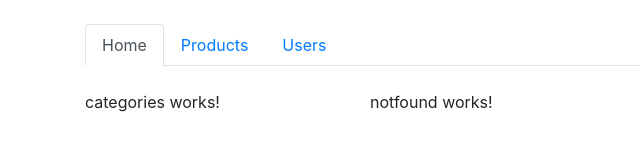
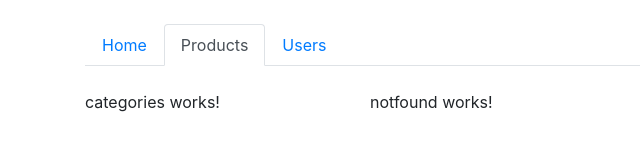
Before and after one commit to togunchan/angularRouting, an Angular app: page /products/1 in a window 1280 px wide. Shown: the top 160 px of the page, without its empty margins (0-640 px from the left). Built offline with nearby package versions, Linux system fonts and the light colour scheme.

Commit message:
3-Router Links

```diff
--- a/src/app/app.component.html
+++ b/src/app/app.component.html
@@ -3,13 +3,16 @@
     <div class="col-md-12">
       <div class="nav nav-tabs my-4">
         <li class="nav-item">
-          <a href="#" class="nav-link active">Home</a>
+          <a routerLink="/" class="nav-link"
+          routerLinkActive="active"
+          [routerLinkActiveOptions]="{exact: true}"
+          >Home</a>
         </li>
         <li class="nav-item">
-          <a href="#" class="nav-link">Products</a>
+          <a routerLink="products" class="nav-link" routerLinkActive="active">Products</a>
         </li>
         <li class="nav-item">
-          <a href="#" class="nav-link">Users</a>
+          <a routerLink="users" class="nav-link" routerLinkActive="active">Users</a>
         </li>
       </div>
     </div>
```
